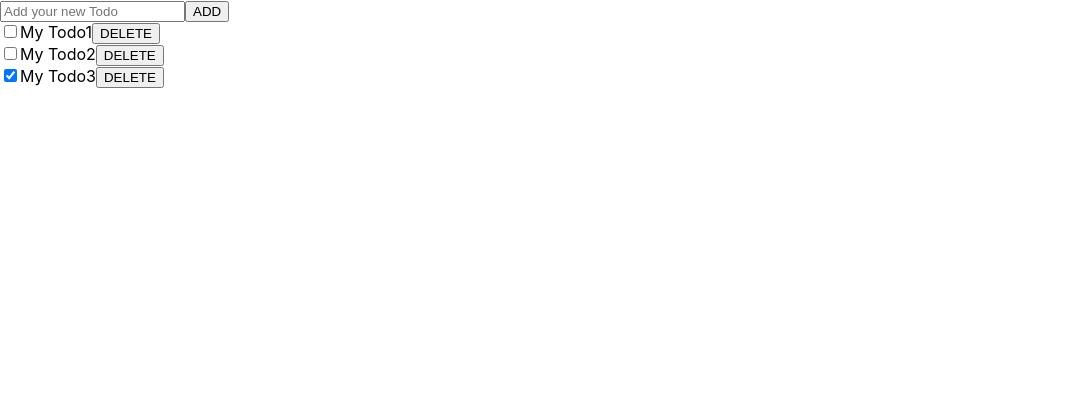
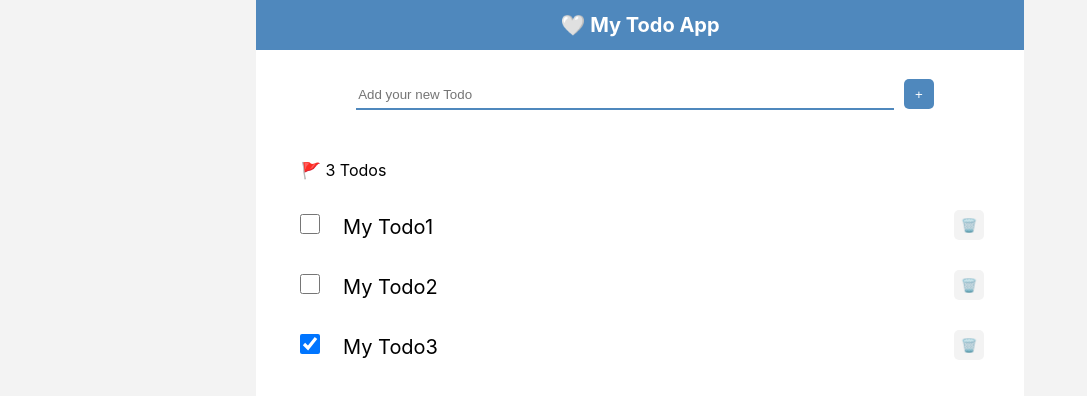
Before and after one commit to 2hyeseung/todo-app, a React (Create React App) app in the folder client/: page / in a window 1280 px wide. Shown: the top 396 px of the page, without its empty margins (0-1087 px from the left). Built offline with nearby package versions, Linux system fonts and the light colour scheme.

Commit message:
design: Todo css 적용

```diff
--- a/client/package.json
+++ b/client/package.json
@@ -34,5 +34,8 @@
       "last 1 firefox version",
       "last 1 safari version"
     ]
+  },
+  "devDependencies": {
+    "sass": "1.56.2"
   }
 }
--- a/client/src/App.js
+++ b/client/src/App.js
@@ -1,6 +1,7 @@
 import { useState, useRef } from "react";
 import AddTodo from "./components/AddTodo";
 import Todo from "./components/Todo";
+import "../src/styles/App.scss";
 
 const App = () => {
     const [todoItems, setTodoItems] = useState([
@@ -44,12 +45,24 @@ const App = () => {
 
     return (
         <div className="App">
-            <AddTodo addItem={addItem} />
-            {todoItems.map((item) => {
-                return (
-                    <Todo key={item.id} item={item} deleteItem={deleteItem} />
-                );
-            })}
+            <div className="TodoApp">
+                <div className="TodoAppTitle">🤍 My Todo App</div>
+                <AddTodo addItem={addItem} />
+                <div className="TodoLength">🚩 {todoItems.length} Todos</div>
+                {todoItems.length > 0 ? (
+                    todoItems.map((item) => {
+                        return (
+                            <Todo
+                                key={item.id}
+                                item={item}
+                                deleteItem={deleteItem}
+                            />
+                        );
+                    })
+                ) : (
+                    <div className="TodoEmpty">Todo를 추가해보세요.</div>
+                )}
+            </div>
         </div>
     );
 };
--- a/client/src/components/AddTodo.js
+++ b/client/src/components/AddTodo.js
@@ -1,4 +1,5 @@
 import { useState } from "react";
+import "../styles/App.scss";
 
 const AddTodo = ({ addItem }) => {
     // 사용자 입력을 저장할 객체
@@ -26,7 +27,7 @@ const AddTodo = ({ addItem }) => {
                 onChange={(e) => setTodoItem({ title: e.target.value })}
                 onKeyPress={onKeyPress}
             />
-            <button onClick={onButtonClick}>ADD</button>
+            <button onClick={onButtonClick}>+</button>
         </div>
     );
 };
--- a/client/src/components/Todo.js
+++ b/client/src/components/Todo.js
@@ -1,4 +1,5 @@
 import { useState } from "react";
+import "../styles/App.scss";
 
 const Todo = ({ item, deleteItem }) => {
     // console.log(item); // { id: 1, title: 'todo1', done: false, }
@@ -44,7 +45,9 @@ const Todo = ({ item, deleteItem }) => {
 
     return (
         <div className="Todo">
+            <div className="Left">
                 <input
+                    className="Checkbox"
                     type="checkbox"
                     id={`todo${id}`}
                     name={`todo${id}`}
@@ -58,6 +61,7 @@ const Todo = ({ item, deleteItem }) => {
                     </label>
                 ) : (
                     <input
+                        className="TodoEdit"
                         type="text"
                         value={todoItem.title}
                         onChange={editEventHandler}
@@ -65,7 +69,10 @@ const Todo = ({ item, deleteItem }) => {
                         readOnly={readOnly}
                     />
                 )}
-            <button onClick={onDeleteBtnClick}>DELETE</button>
+            </div>
+            <div className="Right">
+                <button onClick={onDeleteBtnClick}>🗑️</button>
+            </div>
         </div>
     );
 };
--- /dev/null
+++ b/client/src/styles/App.scss
@@ -0,0 +1,88 @@
+@import "./utils.scss";
+
+* {
+    box-sizing: border-box;
+}
+
+.App {
+    background-color: $color-gray;
+    height: 100vh;
+    .TodoApp {
+        text-align: center;
+        width: 60vw;
+        height: 100vh;
+        background-color: $color-white;
+        margin-left: auto;
+        margin-right: auto;
+        .TodoAppTitle {
+            color: $color-white;
+            background-color: $color-main;
+            height: 50px;
+            line-height: 50px;
+            font-weight: 700;
+            font-size: $size-20;
+        }
+        .TodoLength {
+            padding-top: $size-20;
+            margin-left: 45px;
+            text-align: left;
+        }
+        .TodoEmpty {
+            padding-top: 50px;
+        }
+    }
+}
+
+.AddTodo {
+    & input {
+        @include margin;
+        border-color: $color-main;
+        @include underline;
+        width: $input-width;
+        height: $input-height;
+    }
+    & button {
+        @include button($color-white, $color-main, $input-height);
+    }
+    & button:hover {
+        @include button($color-white, $color-darkgray, $input-height);
+    }
+}
+
+.Todo {
+    @include margin;
+    display: flex;
+    justify-content: space-between;
+    align-items: center;
+    & .Left {
+        margin-left: 30px;
+        & .Checkbox {
+            cursor: pointer;
+            color: $color-gray;
+            width: $size-20;
+            height: $size-20;
+        }
+        & label,
+        & .TodoEdit {
+            cursor: pointer;
+            border-color: $color-gray;
+            margin-left: $size-20;
+            @include underline;
+            font-size: $size-20;
+            width: 40vw;
+        }
+    }
+    & .Right {
+        margin-right: 30px;
+        & button {
+            @include button($color-white, $color-gray, $input-height);
+        }
+        & button:hover {
+            @include button($color-white, $color-darkgray, $input-height);
+        }
+    }
+}
+
+input:focus {
+    outline: none;
+}
--- /dev/null
+++ b/client/src/styles/_utils.scss
@@ -0,0 +1,29 @@
+$color-main: rgb(79, 136, 189);
+$color-darkgray: rgb(161, 161, 161);
+$color-gray: rgb(243, 243, 243);
+$color-white: white;
+
+$input-width: 70%;
+$input-height: 30px;
+$size-20: 20px;
+
+@mixin margin {
+    margin: 30px 10px 30px 10px;
+}
+
+@mixin underline {
+    border-left-width: 0;
+    border-right-width: 0;
+    border-top-width: 0;
+    border-bottom-width: 1;
+}
+
+@mixin button($c, $bc, $w) {
+    color: $c;
+    background-color: $bc;
+    border-style: none;
+    border-radius: 5px;
+    width: $w;
+    height: $w;
+    cursor: pointer;
+}
```
Also changed, not shown: 1 other file (tests, documents, lock files or other folders). Lines whose indentation alone changed are shown as unchanged.
